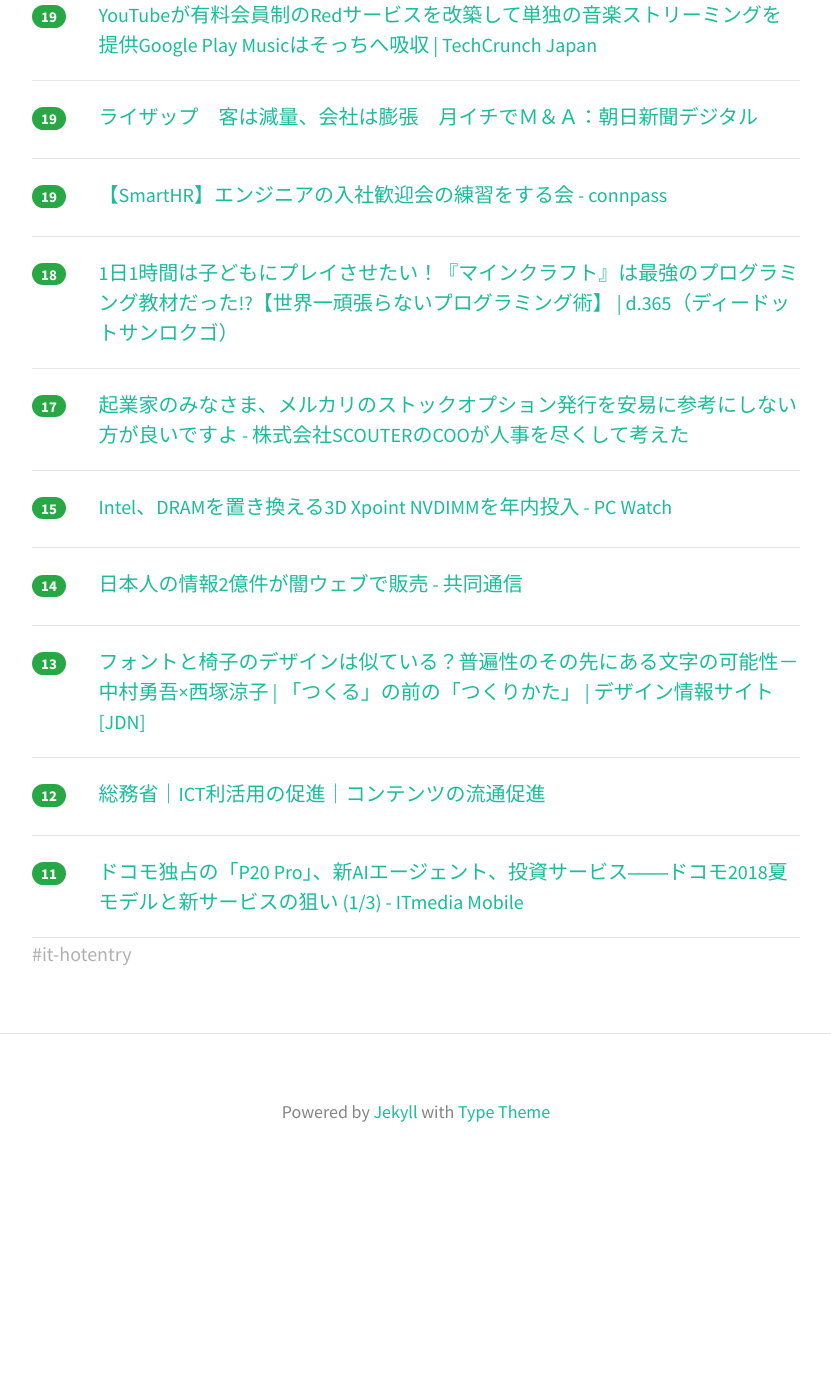
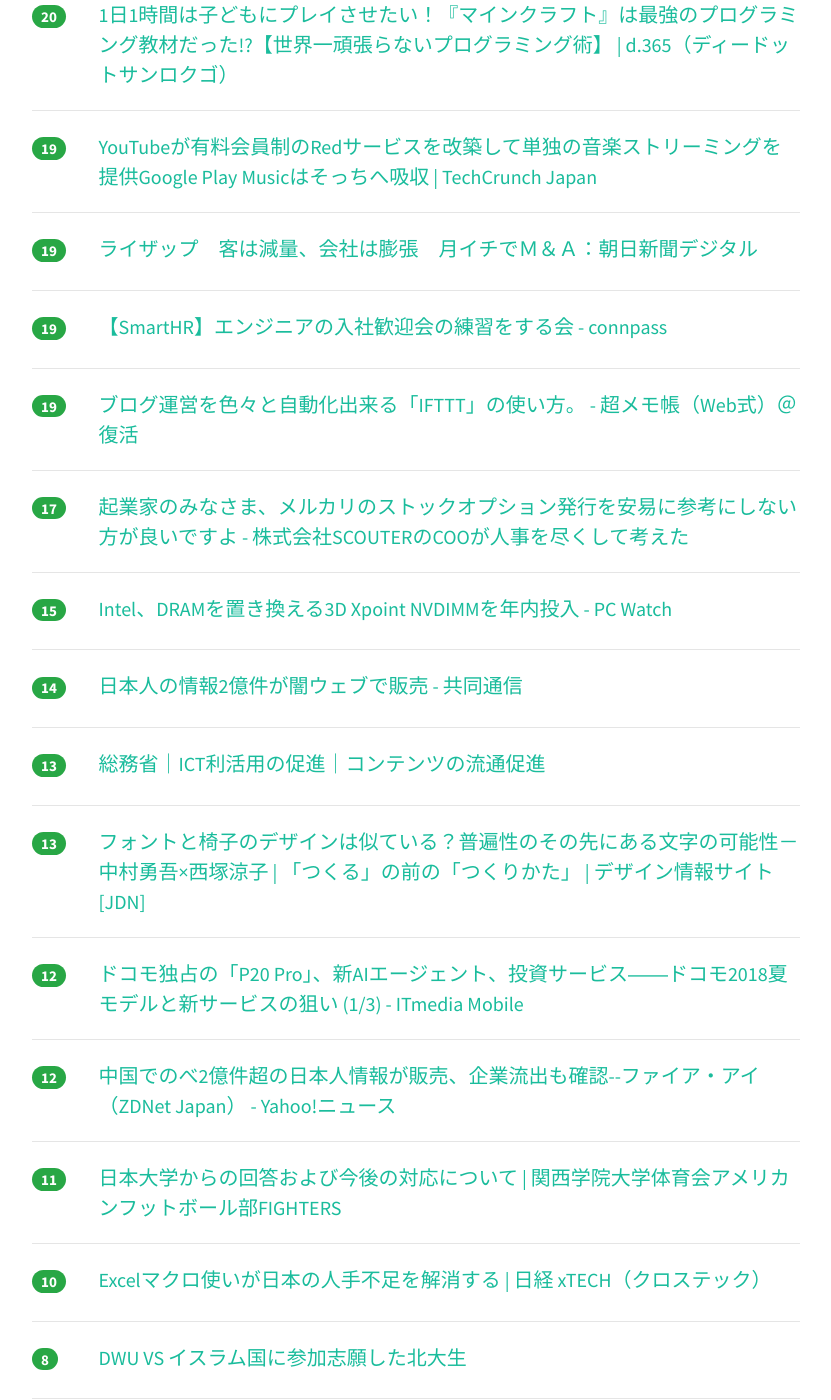
Before and after one commit to yatta47/hatena-matome-site, a Jekyll site: the page built from _posts/2018-05-18-hatena.md, in a window 1280 px wide and 1400 px high, scrolled down 1138 px. Shown: the whole window, without its empty margins (224-1055 px from the left). Built offline with Jekyll 4.4.1, drawn with Linux system fonts in a browser that asks for light colours; nearby versions of some CDN libraries; before the commit the page ends 2327 px from its top, so only the background shows below that; some of the changed text lies outside the part shown.

Commit message:
Updated 2018-05-18

```diff
--- a/_posts/2018-05-18-hatena.md
+++ b/_posts/2018-05-18-hatena.md
@@ -1,10 +1,10 @@
 ---
 layout: post
 title:  "2018-05-18 はてぶIT"
-date:   2018-05-18 05:01:32
+date:   2018-05-18 06:00:52
 tags: [it-hotentry]
 ---
-18 件のデータあり
+23 件のデータあり
 
 <hr><div class="row">
 <div class="col-1"><span class="badge badge-pill badge-success h2">36</span></div>
@@ -32,7 +32,7 @@ tags: [it-hotentry]
 </div>
 <hr>
 <div class="row">
-<div class="col-1"><span class="badge badge-pill badge-success h2">23</span></div>
+<div class="col-1"><span class="badge badge-pill badge-success h2">24</span></div>
 <div class="col-11"><a href='https://gigazine.net/news/20180517-tracking-token-stripper/' target='_blank'>長いURLに含まれる余計な文字列を自動的に削除してくれる拡張機能「Tracking Token Stripper」 - GIGAZINE</a></div>
 </div>
 <hr>
@@ -42,8 +42,13 @@ tags: [it-hotentry]
 </div>
 <hr>
 <div class="row">
-<div class="col-1"><span class="badge badge-pill badge-success h2">21</span></div>
+<div class="col-1"><span class="badge badge-pill badge-success h2">22</span></div>
 <div class="col-11"><a href='https://gigazine.net/news/20180517-ai-and-compute/' target='_blank'>AIの進化が止まる気配はなく、6年間で約30万倍以上の学習が可能に - GIGAZINE</a></div>
+</div>
+<hr>
+<div class="row">
+<div class="col-1"><span class="badge badge-pill badge-success h2">20</span></div>
+<div class="col-11"><a href='https://www.digimonostation.jp/0000139843/' target='_blank'>1日1時間は子どもにプレイさせたい！『マインクラフト』は最強のプログラミング教材だった!?【世界一頑張らないプログラミング術】 | d.365（ディードットサンロクゴ）</a></div>
 </div>
 <hr>
 <div class="row">
@@ -62,8 +67,8 @@ tags: [it-hotentry]
 </div>
 <hr>
 <div class="row">
-<div class="col-1"><span class="badge badge-pill badge-success h2">18</span></div>
-<div class="col-11"><a href='https://www.digimonostation.jp/0000139843/' target='_blank'>1日1時間は子どもにプレイさせたい！『マインクラフト』は最強のプログラミング教材だった!?【世界一頑張らないプログラミング術】 | d.365（ディードットサンロクゴ）</a></div>
+<div class="col-1"><span class="badge badge-pill badge-success h2">19</span></div>
+<div class="col-11"><a href='http://www.ituki-yu2.net/entry/how_to_ifttt' target='_blank'>ブログ運営を色々と自動化出来る「IFTTT」の使い方。 - 超メモ帳（Web式）＠復活</a></div>
 </div>
 <hr>
 <div class="row">
@@ -83,16 +88,36 @@ tags: [it-hotentry]
 <hr>
 <div class="row">
 <div class="col-1"><span class="badge badge-pill badge-success h2">13</span></div>
+<div class="col-11"><a href='http://www.soumu.go.jp/main_sosiki/joho_tsusin/contents/index.html' target='_blank'>総務省｜ICT利活用の促進｜コンテンツの流通促進</a></div>
+</div>
+<hr>
+<div class="row">
+<div class="col-1"><span class="badge badge-pill badge-success h2">13</span></div>
 <div class="col-11"><a href='https://www.japandesign.ne.jp/column/tsukuru-nakmura-nishizuka/' target='_blank'>フォントと椅子のデザインは似ている？普遍性のその先にある文字の可能性－中村勇吾×西塚涼子 | 「つくる」の前の「つくりかた」 | デザイン情報サイト[JDN]</a></div>
 </div>
 <hr>
 <div class="row">
 <div class="col-1"><span class="badge badge-pill badge-success h2">12</span></div>
-<div class="col-11"><a href='http://www.soumu.go.jp/main_sosiki/joho_tsusin/contents/index.html' target='_blank'>総務省｜ICT利活用の促進｜コンテンツの流通促進</a></div>
+<div class="col-11"><a href='http://www.itmedia.co.jp/mobile/articles/1805/17/news112.html' target='_blank'>ドコモ独占の「P20 Pro」、新AIエージェント、投資サービス――ドコモ2018夏モデルと新サービスの狙い (1/3) - ITmedia Mobile</a></div>
+</div>
+<hr>
+<div class="row">
+<div class="col-1"><span class="badge badge-pill badge-success h2">12</span></div>
+<div class="col-11"><a href='https://headlines.yahoo.co.jp/hl?a=20180517-35119345-zdnet-sci' target='_blank'>中国でのべ2億件超の日本人情報が販売、企業流出も確認--ファイア・アイ（ZDNet Japan） - Yahoo!ニュース</a></div>
 </div>
 <hr>
 <div class="row">
 <div class="col-1"><span class="badge badge-pill badge-success h2">11</span></div>
-<div class="col-11"><a href='http://www.itmedia.co.jp/mobile/articles/1805/17/news112.html' target='_blank'>ドコモ独占の「P20 Pro」、新AIエージェント、投資サービス――ドコモ2018夏モデルと新サービスの狙い (1/3) - ITmedia Mobile</a></div>
+<div class="col-11"><a href='http://www.kgfighters.com/topics_detail2/id=1221' target='_blank'>日本大学からの回答および今後の対応について | 関西学院大学体育会アメリカンフットボール部FIGHTERS</a></div>
 </div>
 <hr>
+<div class="row">
+<div class="col-1"><span class="badge badge-pill badge-success h2">10</span></div>
+<div class="col-11"><a href='http://tech.nikkeibp.co.jp/atcl/nxt/column/18/00138/050200060/' target='_blank'>Excelマクロ使いが日本の人手不足を解消する | 日経 xTECH（クロステック）</a></div>
+</div>
+<hr>
+<div class="row">
+<div class="col-1"><span class="badge badge-pill badge-success h2">8</span></div>
+<div class="col-11"><a href='http://www.youtube.com/watch?v=gYOHVDFop_A' target='_blank'>DWU VS イスラム国に参加志願した北大生</a></div>
+</div>
+<hr>
```
